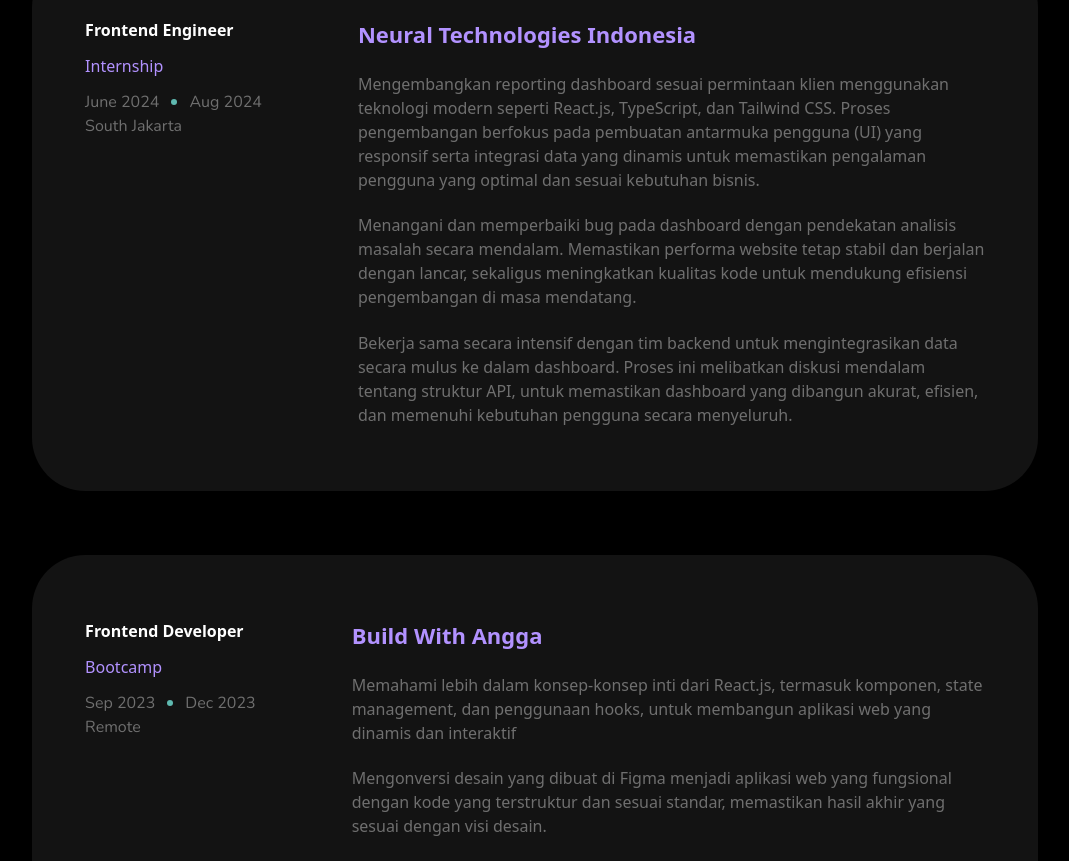
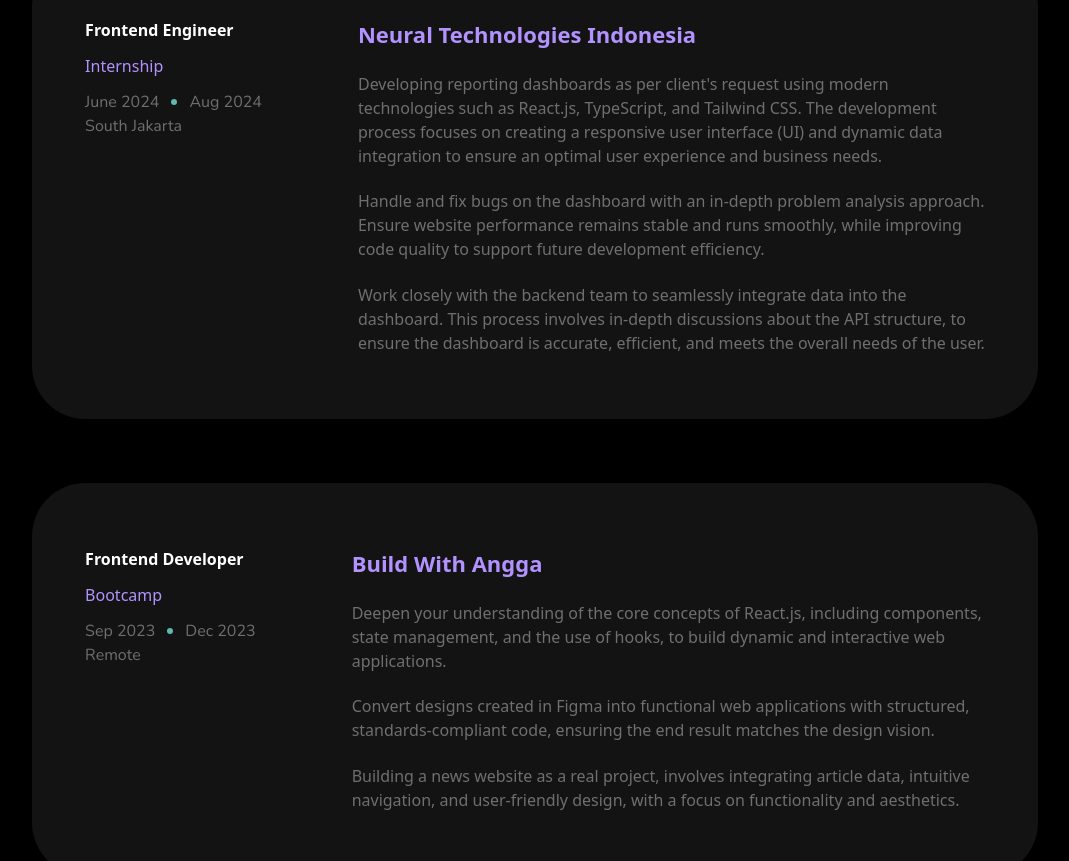
Before and after one commit to adamandp/portofolio, a React (Vite) app: page /about in a window 1280 px wide. Shown: the part 479-1340 px from the top of the page, without its empty margins (105-1174 px from the left). Built offline with nearby package versions, Linux system fonts and the light colour scheme.

Commit message:
feat: add feature

```diff
--- a/src/constans/constant.ts
+++ b/src/constans/constant.ts
@@ -176,17 +176,17 @@
       {
         id: 1,
         description:
-          "Mengembangkan reporting dashboard sesuai permintaan klien menggunakan teknologi modern seperti React.js, TypeScript, dan Tailwind CSS. Proses pengembangan berfokus pada pembuatan antarmuka pengguna (UI) yang responsif serta integrasi data yang dinamis untuk memastikan pengalaman pengguna yang optimal dan sesuai kebutuhan bisnis.",
+          "Developing reporting dashboards as per client's request using modern technologies such as React.js, TypeScript, and Tailwind CSS. The development process focuses on creating a responsive user interface (UI) and dynamic data integration to ensure an optimal user experience and business needs.",
       },
       {
         id: 2,
         description:
-          "Menangani dan memperbaiki bug pada dashboard dengan pendekatan analisis masalah secara mendalam. Memastikan performa website tetap stabil dan berjalan dengan lancar, sekaligus meningkatkan kualitas kode untuk mendukung efisiensi pengembangan di masa mendatang.",
+          "Handle and fix bugs on the dashboard with an in-depth problem analysis approach. Ensure website performance remains stable and runs smoothly, while improving code quality to support future development efficiency.",
       },
       {
         id: 3,
         description:
-          "Bekerja sama secara intensif dengan tim backend untuk mengintegrasikan data secara mulus ke dalam dashboard. Proses ini melibatkan diskusi mendalam tentang struktur API, untuk memastikan dashboard yang dibangun akurat, efisien, dan memenuhi kebutuhan pengguna secara menyeluruh.",
+          "Work closely with the backend team to seamlessly integrate data into the dashboard. This process involves in-depth discussions about the API structure, to ensure the dashboard is accurate, efficient, and meets the overall needs of the user.",
       },
     ],
   },
@@ -202,17 +202,17 @@
       {
         id: 1,
         description:
-          "Memahami lebih dalam konsep-konsep inti dari React.js, termasuk komponen, state management, dan penggunaan hooks, untuk membangun aplikasi web yang dinamis dan interaktif",
+          "Deepen your understanding of the core concepts of React.js, including components, state management, and the use of hooks, to build dynamic and interactive web applications.",
       },
       {
         id: 2,
         description:
-          "Mengonversi desain yang dibuat di Figma menjadi aplikasi web yang fungsional dengan kode yang terstruktur dan sesuai standar, memastikan hasil akhir yang sesuai dengan visi desain.",
+          "Convert designs created in Figma into functional web applications with structured, standards-compliant code, ensuring the end result matches the design vision.",
       },
       {
         id: 3,
         description:
-          "Membangun sebuah website berita sebagai proyek nyata, melibatkan pengintegrasian data artikel, navigasi intuitif, dan desain yang ramah pengguna, dengan fokus pada fungsionalitas dan estetika.",
+          "Building a news website as a real project, involves integrating article data, intuitive navigation, and user-friendly design, with a focus on functionality and aesthetics.",
       },
     ],
   },
@@ -228,17 +228,7 @@
       {
         id: 1,
         description:
-          "Mengembangkan reporting dashboard sesuai permintaan klien menggunakan teknologi modern seperti React.js, TypeScript, dan Tailwind CSS. Proses pengembangan berfokus pada pembuatan antarmuka pengguna (UI) yang responsif serta integrasi data yang dinamis untuk memastikan pengalaman pengguna yang optimal dan sesuai kebutuhan bisnis.",
-      },
-      {
-        id: 2,
-        description:
-          "Menangani dan memperbaiki bug pada dashboard dengan pendekatan analisis masalah secara mendalam. Memastikan performa website tetap stabil dan berjalan dengan lancar, sekaligus meningkatkan kualitas kode untuk mendukung efisiensi pengembangan di masa mendatang.",
-      },
-      {
-        id: 3,
-        description:
-          "Bekerja sama secara intensif dengan tim backend untuk mengintegrasikan data secara mulus ke dalam dashboard. Proses ini melibatkan diskusi mendalam tentang struktur API, untuk memastikan dashboard yang dibangun akurat, efisien, dan memenuhi kebutuhan pengguna secara menyeluruh.",
+          "I am an active student of the Telecommunication Engineering Study Program of Bandung State Polytechnic in the 4th semester who is highly self-confident with extensive knowledge of Programming and the Internet of Things. I have also worked on several projects about programming in between my lectures which have made me superior in programming applications. In addition, I am also a fairly active student and contribute to organizational activities. In that experience, I am able to think critically in urgent matters, solve several problems under pressure, and work well in a team.",
       },
     ],
   },
```
